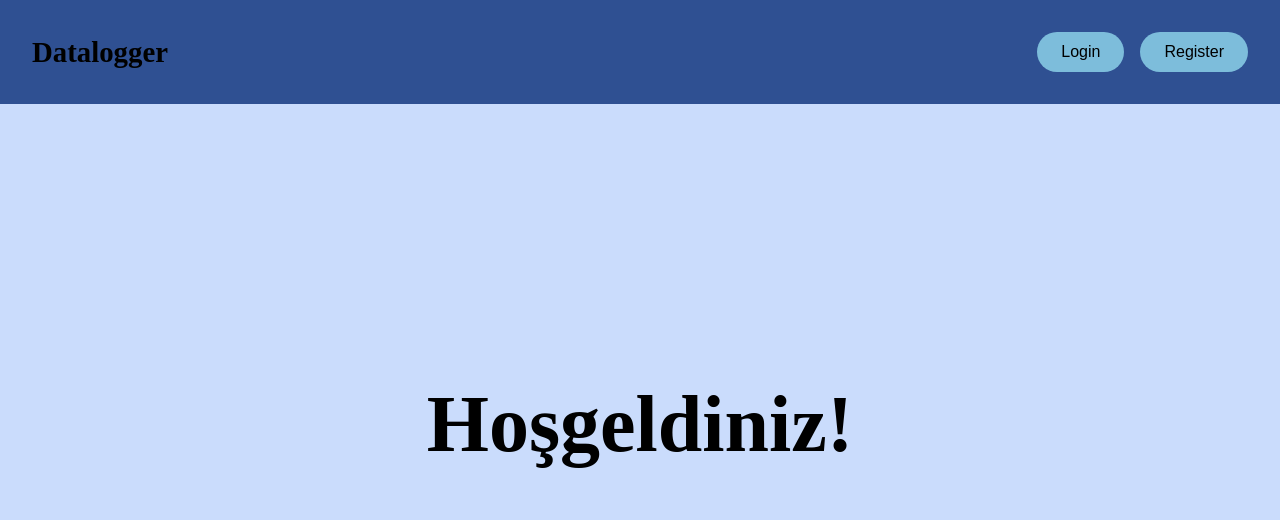
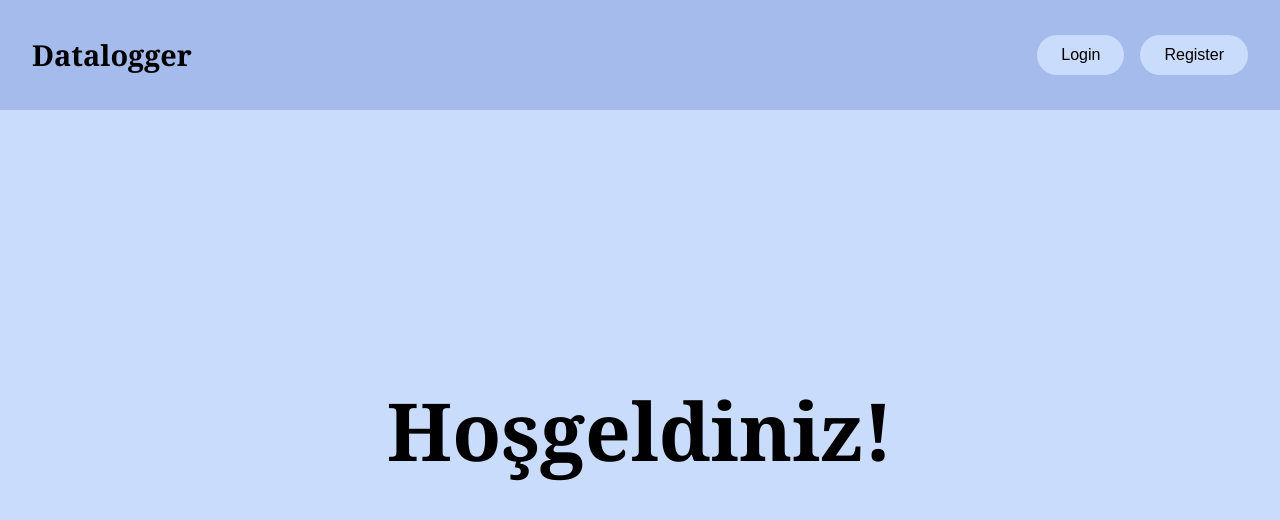
Before and after one commit to mertsiyami/datalogger_frontend, a React (Create React App) app: page / in a window 1280 px wide. Shown: the top 520 px of the page. Built offline with nearby package versions, Linux system fonts and the light colour scheme; no server answers.

Commit message:
color changing

```diff
--- a/src/components/Header/Header.scss
+++ b/src/components/Header/Header.scss
@@ -30,7 +30,7 @@
 }
 
 .nav-button {
-  background-color: $third-color; // Header rengiyle aynı arkaplan
+  background-color: $primary-color; // Header rengiyle aynı arkaplan
   color: black;
   border: none;
   padding: 0.7rem 1.5rem;
--- a/src/index.scss
+++ b/src/index.scss
@@ -5,6 +5,7 @@ html  {
     background-color: $primary-color;
     margin: 0;
     padding: 0;
+    font-family: Georgia, 'Times New Roman', Times, serif;
 }
 
 body {
--- a/src/variables.scss
+++ b/src/variables.scss
@@ -1,8 +1,8 @@
 $primary-color: #CADCFC; // Header ve Login Formunun Arka Planı
-$secondary-color: #2f5092; // Yeni eklenen secondary-color
+$secondary-color: rgb(164, 187, 235); // Yeni eklenen secondary-color
 $third-color : #7dbddb;
 $text-color: #000; // Açık Beyaz Yazılar
-$button-color: #1abc9c; // Buton Rengi (Turkuaz)
+$button-color: rgb(164, 187, 235);; // Buton Rengi (Turkuaz)
 $error-color: #e74c3c; // Hata Mesajı (Kırmızı)
 $border-radius: 12px;
 $shadow: 0px 4px 10px rgba(0, 0, 0, 0.2);
```
